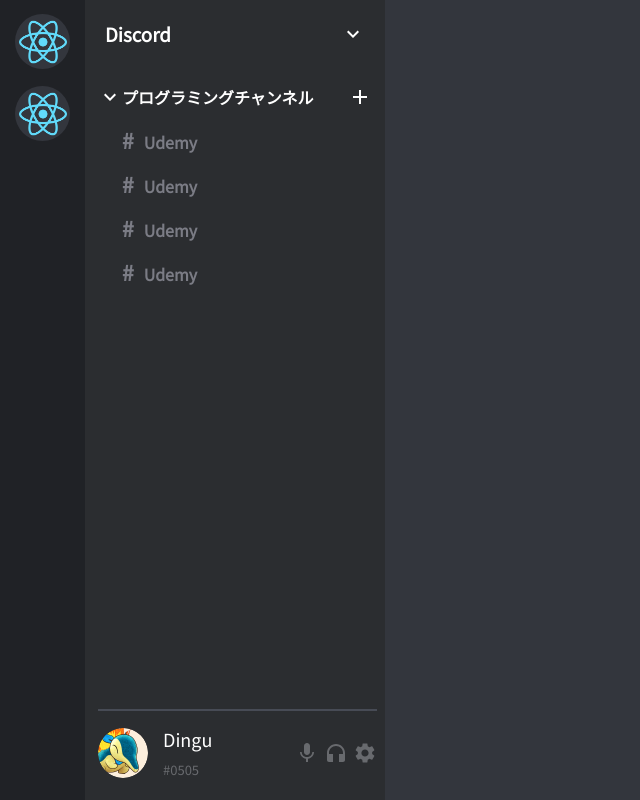
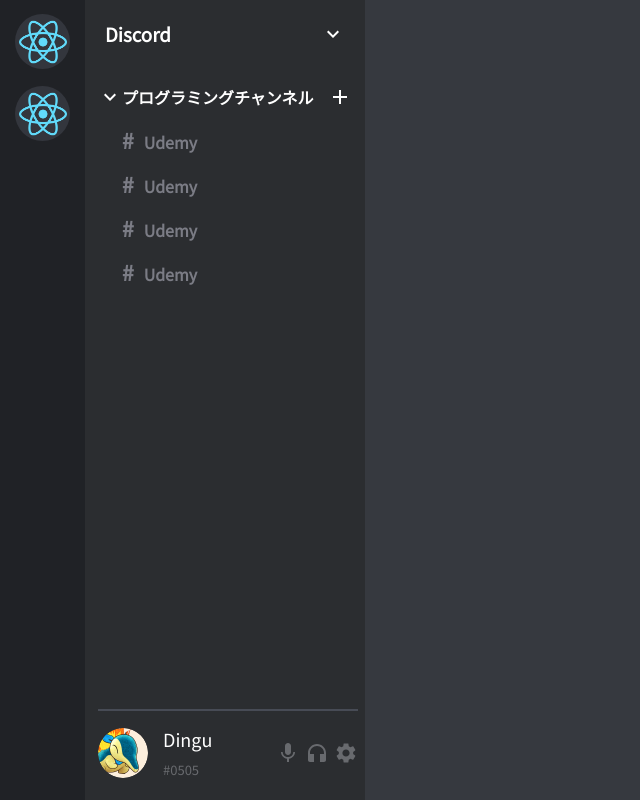
Before and after one commit to Dingu-suke/discord-clone, a React (Create React App) app: page / in a window 1280 px wide. Shown: the whole page, without its empty margins (0-640 px from the left). Built offline with nearby package versions, Linux system fonts and the light colour scheme.

Commit message:
chatコンポーネント準備

```diff
--- a/src/App.scss
+++ b/src/App.scss
@@ -1,7 +1,3 @@
 .App {
-  .App {
-    h1 {
-      font-size: drem;
-    }
-  }
+  display: flex;
 }
--- a/src/App.tsx
+++ b/src/App.tsx
@@ -1,13 +1,16 @@
 import React from 'react';
 import './App.scss';
 import Sidebar from './components/Sidebar';
+import Chat from './components/chat/Chat';
+
 
 function App() {
   return (
     <div className="App">
       {/* sidebar */}
       <Sidebar />
-      {/* home */}
+      {/* chat */}
+      <Chat />
     </div>
   );
 }
--- a/src/components/Sidebar.scss
+++ b/src/components/Sidebar.scss
@@ -1,8 +1,8 @@
 .sidebar {
   display: flex;
-  flex: 0.35;
+  flex: 0.25;
   height: 100vh;
-  background-color: #33363d; // todo 後で home に移動させる
+  // background-color: #33363d; // todo 後で home に移動させる
 
   .sidebarLeft {
     display: flex;
@@ -31,8 +31,9 @@
 
   .sidebarRight {
     background-color: #2b2d30;
-    width: 300px;
+    width: 280px;
     position: relative;
+
 
     .sidebarTop {
       color : #ffffff;
--- /dev/null
+++ b/src/components/chat/Chat.scss
@@ -0,0 +1,5 @@
+.chat {
+  display: flex;
+  flex: 1;
+  background-color: #36393f;
+}
--- /dev/null
+++ b/src/components/chat/Chat.tsx
@@ -0,0 +1,14 @@
+import React from 'react';
+import './Chat.scss';
+
+const Chat = () => {
+  return (
+  <div className="chat">
+      {/* chat header */}
+      {/* chat messages */}
+      {/* chat input */}
+    </div>
+  );
+}
+
+export default Chat
```
